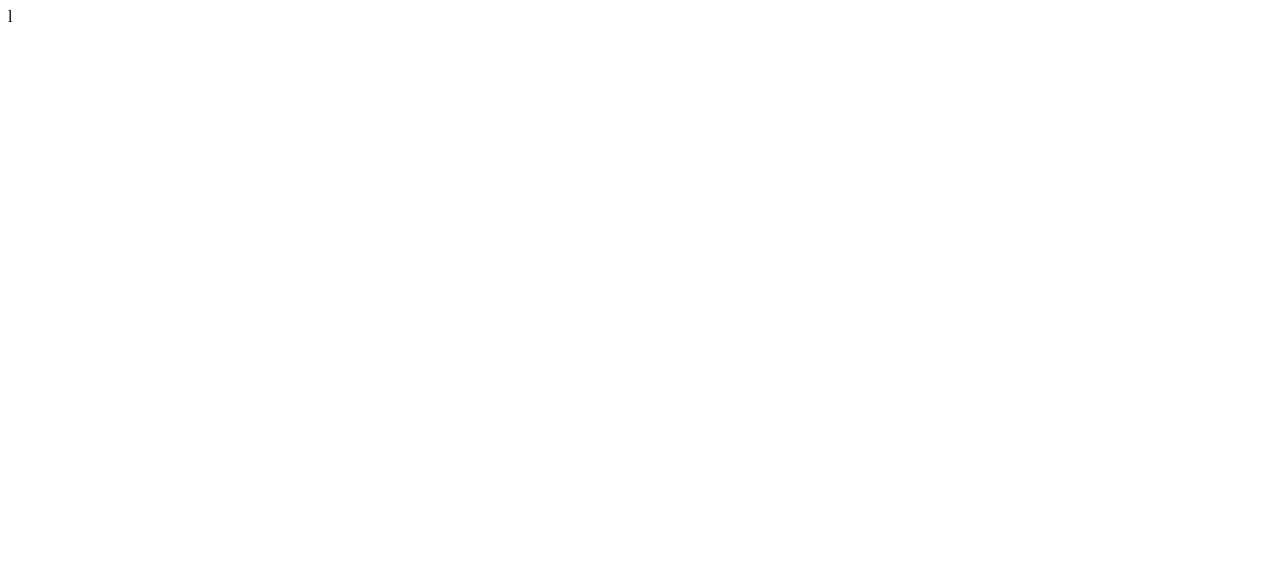
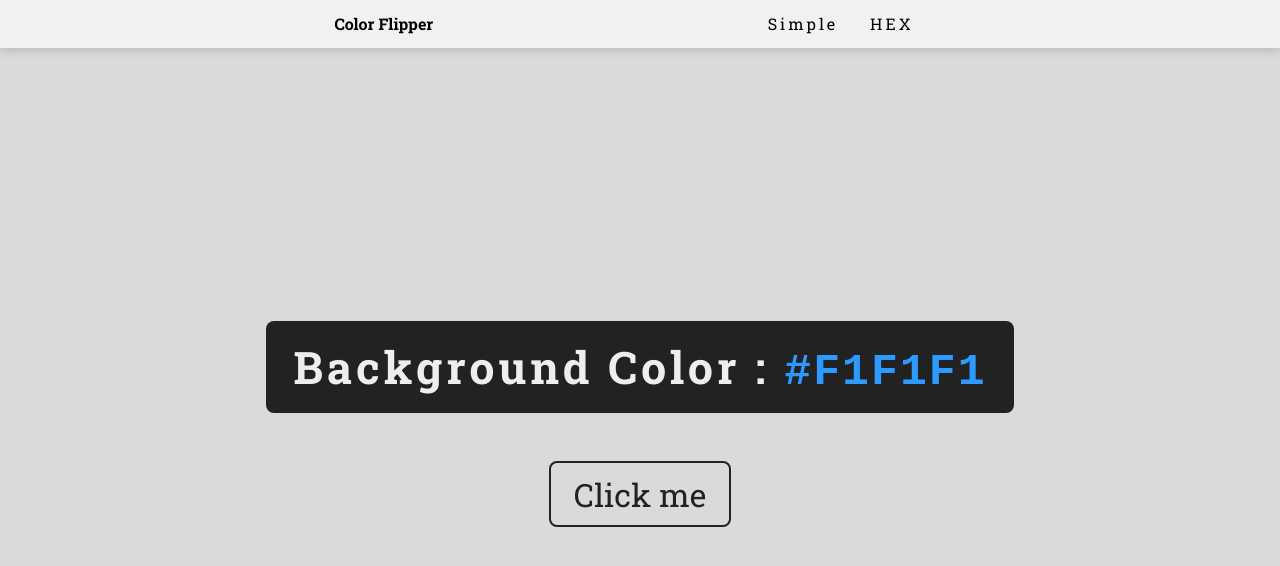
Before and after one commit to elpava/color-flipper, a website: page index.html in a window 1280 px wide. Drawn offline with Linux system fonts and the light colour scheme.

Commit message:
ver 1.0 - Complete Generate HEX Color

```diff
--- a/index.html
+++ b/index.html
@@ -4,8 +4,25 @@
     <meta charset="UTF-8" />
     <meta http-equiv="X-UA-Compatible" content="IE=edge" />
     <meta name="viewport" content="width=device-width, initial-scale=1.0" />
-    <title>Document</title>
+    <title>Color Flipper</title>
+    <link rel="stylesheet" href="styles.css" />
+    <script defer src="index.js"></script>
   </head>
-  <body></body>
+  <body>
+    <nav>
+      <div>
+        <h4>Color Flipper</h4>
+        <ul>
+          <li><a href="#">Simple</a></li>
+          <li><a href="#">HEX</a></li>
+        </ul>
+      </div>
+    </nav>
+    <main>
+      <div class="container">
+        <h1>Background Color : <span>#F1F1F1</span></h1>
+        <button>Click me</button>
+      </div>
+    </main>
+  </body>
 </html>
-l
--- a/index.js
+++ b/index.js
@@ -0,0 +1,39 @@
+'use strict';
+
+const bodyEl = document.querySelector('body');
+const spanEl = document.querySelector('.container span');
+const btn = document.querySelector('main button');
+
+const validBinaryChar = [
+  0,
+  1,
+  2,
+  3,
+  4,
+  5,
+  6,
+  7,
+  8,
+  9,
+  'a',
+  'b',
+  'c',
+  'd',
+  'e',
+  'f',
+];
+const hexColor = [];
+let generateColor;
+
+btn.addEventListener('click', e => {
+  for (let i = 0; i < 6; i++) {
+    const random = Math.floor(Math.random() * validBinaryChar.length);
+    hexColor.push(validBinaryChar[random]);
+  }
+  let generateColor = `#${hexColor.join('')}`;
+
+  spanEl.textContent = generateColor;
+  bodyEl.style.backgroundColor = generateColor;
+
+  hexColor.length = 0;
+});
--- a/styles.css
+++ b/styles.css
@@ -1,18 +1,91 @@
-@import url("https://fonts.googleapis.com/css2?family=Montserrat:ital,wght@0,100;0,200;0,300;0,400;0,500;0,600;0,700;0,800;0,900;1,100;1,200;1,300;1,400;1,500;1,600;1,700;1,800;1,900&display=swap");
-@import url("https://fonts.googleapis.com/css2?family=Roboto+Slab:wght@100;200;300;400;500;600;700;800;900&display=swap");
-@import url("https://fonts.googleapis.com/css2?family=Cabin:ital,wght@0,400;0,500;0,600;0,700;1,400;1,500;1,600;1,700&display=swap");
-@import url("https://fonts.googleapis.com/css2?family=Roboto:ital,wght@0,100;0,300;0,400;0,500;0,700;0,900;1,100;1,300;1,400;1,500;1,700;1,900&display=swap");
+@import url('https://fonts.googleapis.com/css2?family=Montserrat:ital,wght@0,100;0,200;0,300;0,400;0,500;0,600;0,700;0,800;0,900;1,100;1,200;1,300;1,400;1,500;1,600;1,700;1,800;1,900&display=swap');
+@import url('https://fonts.googleapis.com/css2?family=Roboto+Slab:wght@100;200;300;400;500;600;700;800;900&display=swap');
+@import url('https://fonts.googleapis.com/css2?family=Cabin:ital,wght@0,400;0,500;0,600;0,700;1,400;1,500;1,600;1,700&display=swap');
+@import url('https://fonts.googleapis.com/css2?family=Roboto:ital,wght@0,100;0,300;0,400;0,500;0,700;0,900;1,100;1,300;1,400;1,500;1,700;1,900&display=swap');
+:root {
+    --light-color: #eee;
+    --dark-color: #222;
+    --border-radius: 8px;
+    --box-shadow: 0 0 10px 1px rgba(0, 0, 0, 0.2);
+    --smooth-transition: all 0.4s ease;
+}
 *,
 *::before,
 *::after {
-  box-sizing: border-box;
+    box-sizing: border-box;
+    padding: 0;
+    margin: 0;
 }
 html {
-  scroll-behavior: smooth;
+    scroll-behavior: smooth;
+}
+a {
+    text-decoration: none;
 }
 body {
-  padding: 0;
-  margin: 0;
-  font-family: Montserrat;
-  background: linear-gradient(to bottom, #ebebeb, #dadada);
+    font-family: 'Roboto Slab';
+    background: #dadada;
 }
+nav {
+    display: inline-block;
+    width: 100%;
+    line-height: 3;
+    box-shadow: var(--box-shadow);
+}
+nav div {
+    display: flex;
+    justify-content: space-evenly;
+    align-items: center;
+    background-color: #f1f1f1;
+}
+nav ul {
+    list-style: none;
+    display: flex;
+}
+nav ul li {
+    margin-right: 2rem;
+    letter-spacing: 3px;
+}
+nav ul li a {
+    color: inherit;
+}
+main {
+    display: grid;
+    place-items: center;
+    min-height: calc(100vh - 3rem);
+}
+main .container {
+    display: block;
+    text-align: center;
+}
+main h1 {
+    font-size: 2.8rem;
+    color: var(--light-color);
+    background-color: var(--dark-color);
+    padding: 1rem 1.7rem;
+    margin-bottom: 3rem;
+    letter-spacing: 4px;
+    border-radius: var(--border-radius);
+}
+main h1 span {
+    font-family: monospace;
+    font-size: 2.8rem;
+    letter-spacing: 2px;
+    color: #2d9aff;
+}
+main button {
+    font-family: inherit;
+    font-size: 2rem;
+    background: transparent;
+    border: 2px solid var(--dark-color);
+    color: var(--dark-color);
+    padding: 0.6rem 1.4rem;
+    border-radius: var(--border-radius);
+    cursor: pointer;
+    transition: var(--smooth-transition);
+}
+main button:hover {
+    border-color: var(--dark-color);
+    background-color: var(--dark-color);
+    color: var(--light-color);
+}
```
Also changed, not shown: package.json (added, +19 -0 lines), 1 other file.
